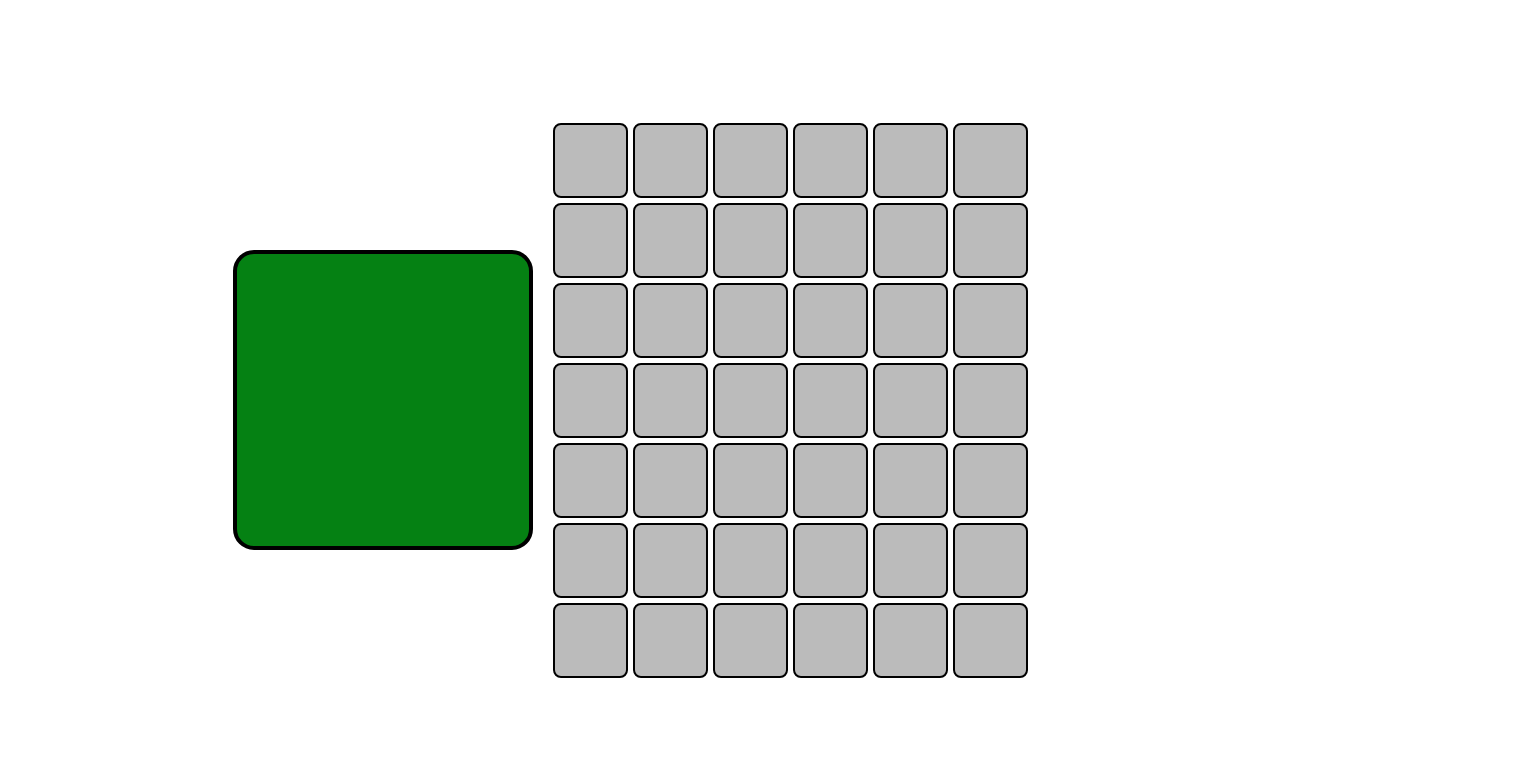
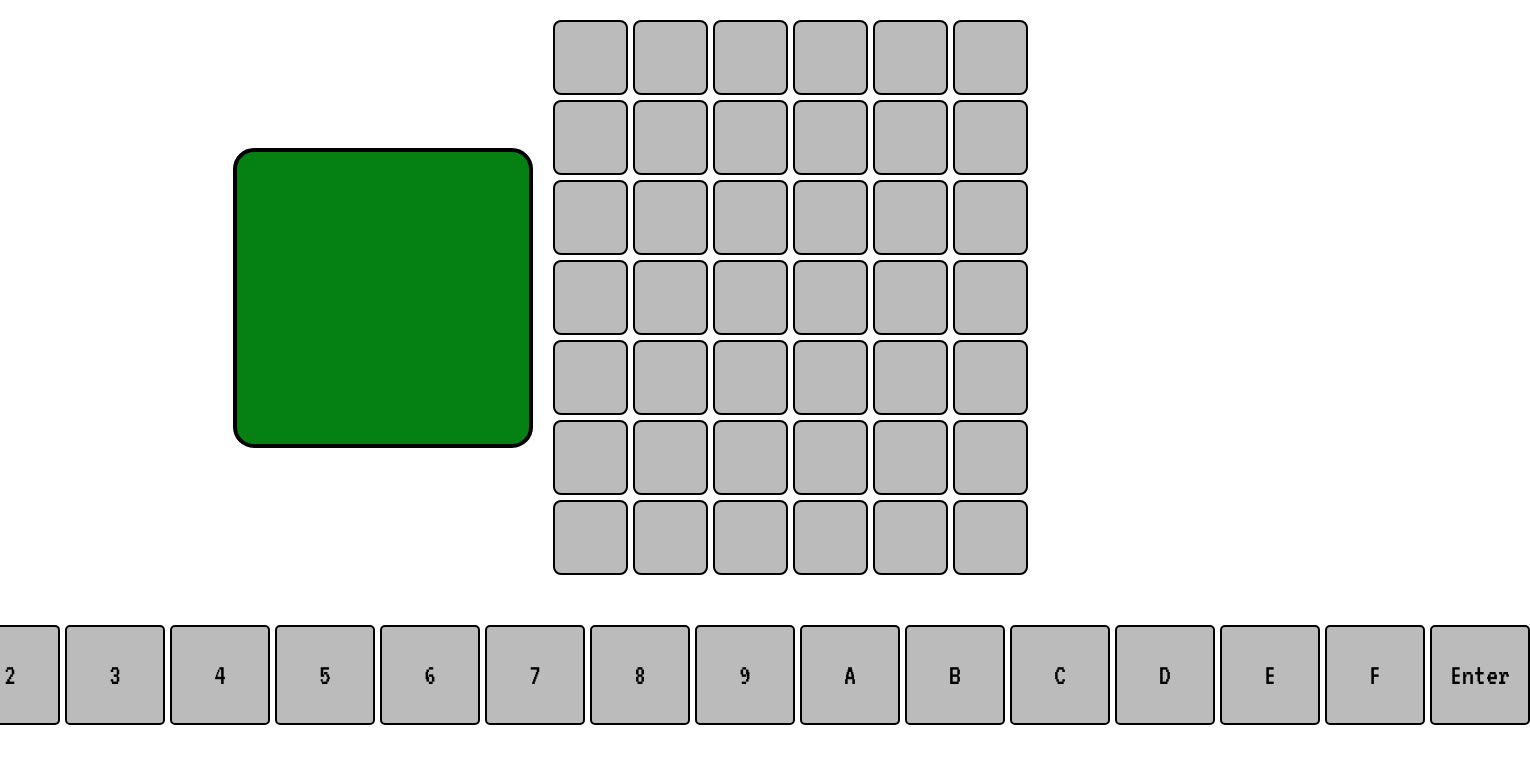
Before and after one commit to anthony-mg/hexacolordle, a React (Vite) app: page / in a window 1280 px wide. Shown: the top 764 px of the page, 1530 px wide, since content can reach past the window. Built offline with nearby package versions, Linux system fonts and the light colour scheme.

Commit message:
finished check logic. Styling added

```diff
--- a/src/components/Game.tsx
+++ b/src/components/Game.tsx
@@ -1,6 +1,7 @@
 import { useState, useEffect } from "react";
 import seedrandom from "seedrandom";
 import Line from "./Line";
+import Keyboard from "./Keyboard";
 
 function genColor(): string {
   const date = new Date();
@@ -23,7 +24,7 @@ const Game = () => {
   const [guesses, setGuesses] = useState(new Array<string>(7).fill(""));
   const [currentGuess, setCurrentGuess] = useState("");
   const [isOver, setIsOver] = useState(false);
-  const valids = "0123456789abcdef";
+  const valids = "0123456789ABCDEF";
   useEffect(() => {
     function handler(event: KeyboardEvent) {
       if (isOver) return;
@@ -54,11 +55,11 @@ const Game = () => {
       if (!valids.includes(key)) {
         return;
       }
-      console.log(currentGuess);
+
       if (currentGuess.length > 5) {
         return;
       }
-      setCurrentGuess(currentGuess + key);
+      setCurrentGuess(currentGuess + key.toLowerCase());
     }
 
     window.addEventListener("keydown", handler);
@@ -81,6 +82,7 @@ const Game = () => {
           })}
         </div>
       </div>
+      <Keyboard />
     </>
   );
 };
--- /dev/null
+++ b/src/components/Keyboard.tsx
@@ -0,0 +1,29 @@
+const chars = "0123456789ABCDEF";
+
+function handleClick(event: React.MouseEvent) {
+  let text = event.currentTarget.innerHTML;
+  text = text.charAt(0).toUpperCase() + text.slice(1);
+  const keyboardEvent = new KeyboardEvent("keydown", {
+    key: text, // The key value to emit
+  });
+
+  window.dispatchEvent(keyboardEvent);
+}
+const Keyboard = () => {
+  return (
+    <div className="keyboard">
+      {[...chars].map((char, i) => {
+        return (
+          <div onClick={handleClick} className="key" key={i}>
+            {char}
+          </div>
+        );
+      })}
+      <div onClick={handleClick} className="key">
+        Enter
+      </div>
+    </div>
+  );
+};
+
+export default Keyboard;
--- a/src/components/Line.tsx
+++ b/src/components/Line.tsx
@@ -2,25 +2,29 @@ import { ReactElement } from "react";
 
 const Line = ({ guess, color, isFinal }: { guess: string; color: string; isFinal: boolean }) => {
   let tiles: ReactElement[] = [];
-
-  let colorChecker = color;
-
-  for (let i = 0; i < color.length; i++) {
-    let className = "tile";
-    if (isFinal) {
+  let classes: string[] = new Array(color.length).fill("tile");
+  let unused = color;
+  if (isFinal) {
+    for (let i = 0; i < color.length; i++) {
       if (color[i] == guess[i]) {
-        className += " correct";
-        colorChecker = colorChecker.replace(guess[i], "");
-      } else if (colorChecker.includes(guess[i])) {
-        colorChecker = colorChecker.replace(guess[i], "");
-        className += " close";
-      } else {
-        className += " wrong";
+        classes[i] += " correct";
+        unused = unused.slice(0, i) + " " + unused.slice(i + 1);
       }
     }
+
+    for (let i = 0; i < color.length; i++) {
+      let char_index = unused.indexOf(guess[i]);
+      if (unused.includes(guess[i]) && unused[char_index] !== " " && classes[i] !== "tile correct") {
+        classes[i] += " close";
+        unused = unused.slice(0, char_index) + " " + unused.slice(char_index + 1);
+      } else if (!color.includes(guess[i]) || classes[i] !== "tile correct") {
+        classes[i] += " wrong";
+      }
+    }
+  }
+  classes.map((className, i) => {
     tiles.push(<div className={className}>{guess[i]}</div>);
-  }
-
+  });
   return <div className="line">{...tiles}</div>;
 };
 
--- a/src/index.css
+++ b/src/index.css
@@ -13,7 +13,6 @@ body {
   display: flex;
   justify-content: center;
   align-items: center;
-  min-height: 100vh;
 }
 
 .color-container {
@@ -64,3 +63,22 @@ body {
 .wrong {
   background-color: #888;
 }
+.keyboard {
+  display: flex;
+  justify-content: center;
+  align-items: center;
+  flex-direction: row;
+  gap: 5px;
+  margin-top: 30px;
+}
+.key {
+  border: 2px solid black;
+  border-radius: 5px;
+  background-color: #bbb;
+  min-height: 100px;
+  min-width: 100px;
+  display: flex;
+  justify-content: center;
+  align-items: center;
+  font-size: 30px;
+}
```
